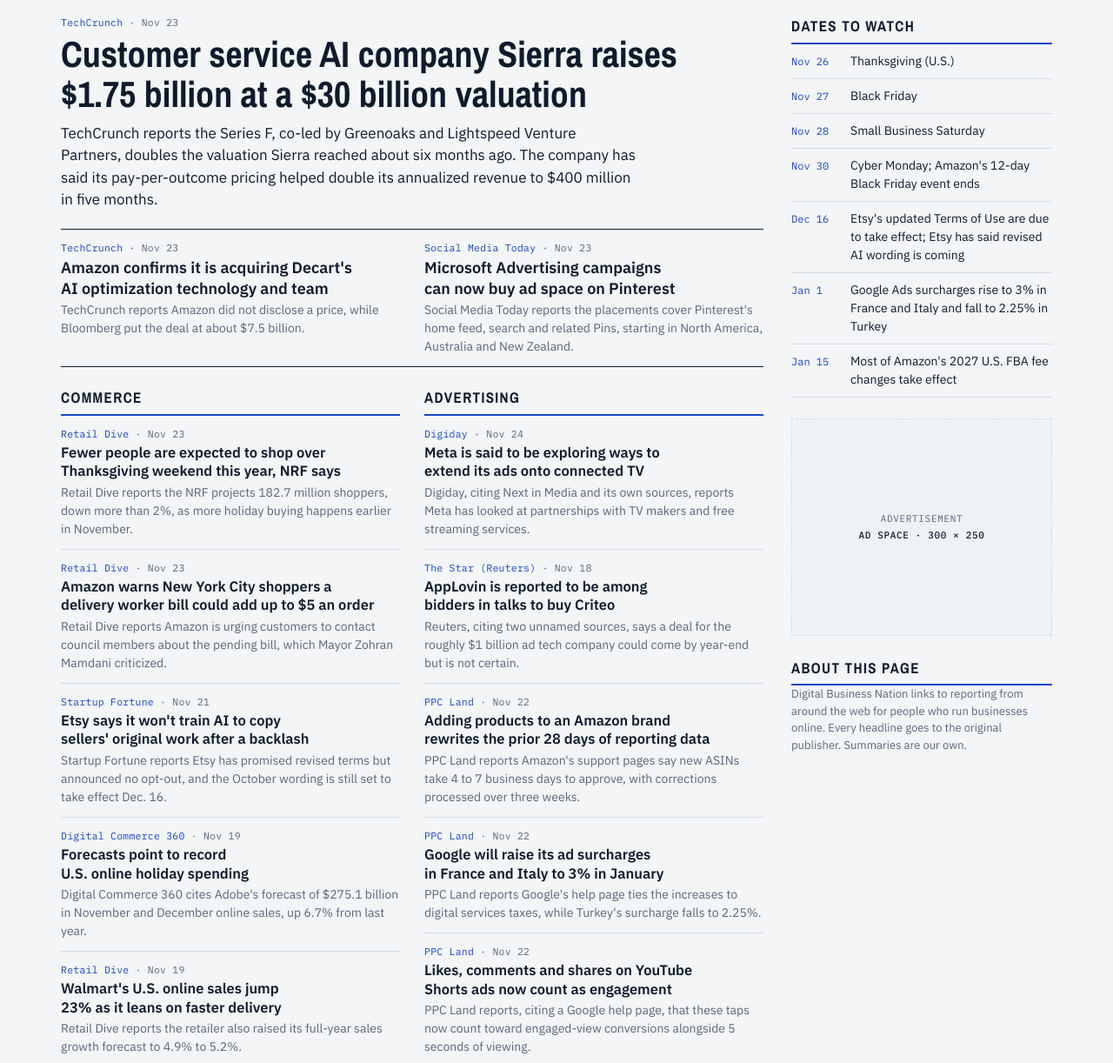
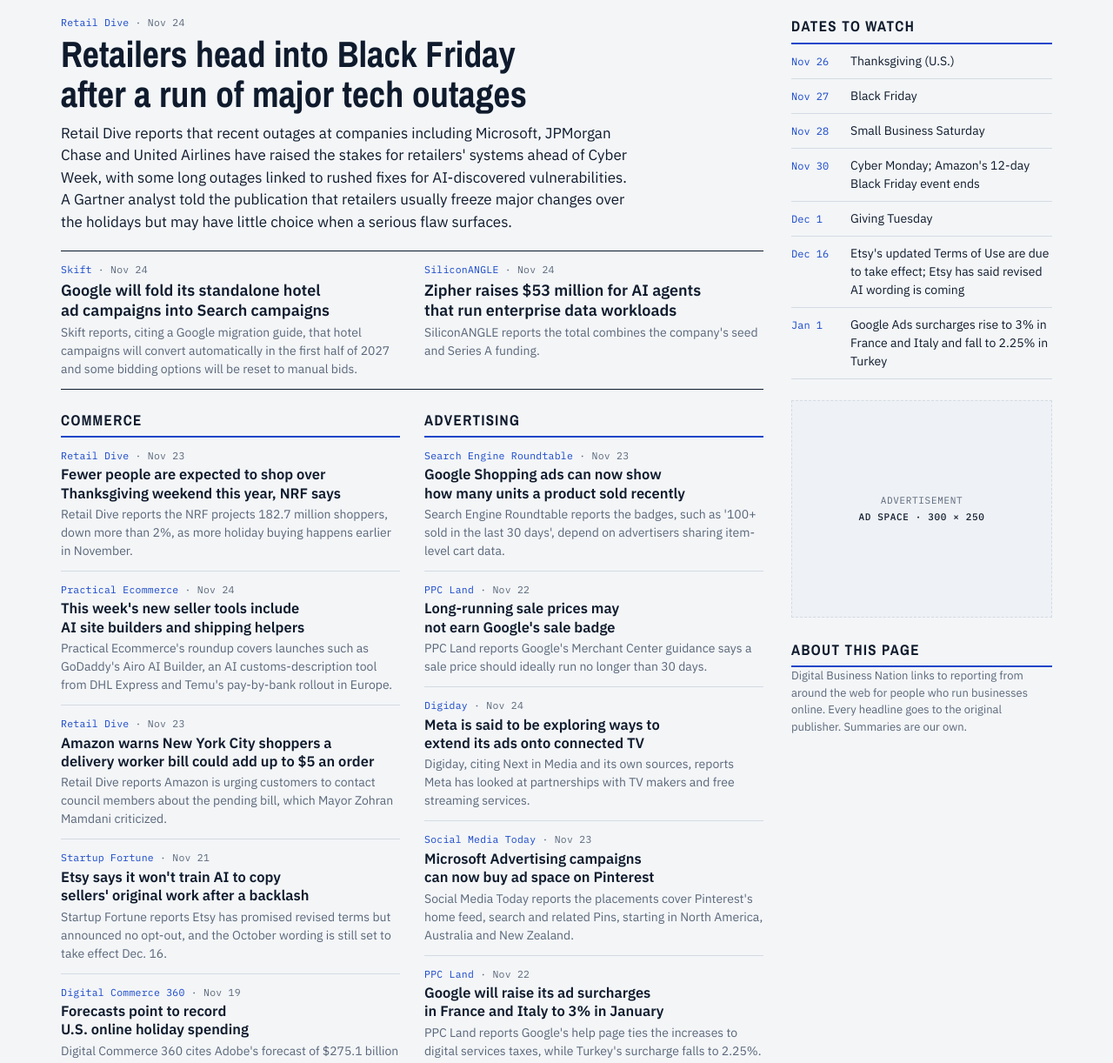
Before and after one commit to rfowlerjr/digitalbusinessnation, a plain HTML site: page index.html in a window 1280 px wide. Shown: the part 251-1473 px from the top of the page at 87% size. Drawn offline with nearby package versions, Linux system fonts and the light colour scheme.

Commit message:
Daily refresh: November 25, 2026
Co-Authored-By: Claude Opus 5.5 <noreply@anthropic.com>
Claude-Session: https://claude.ai/code/session_01KpBwt2JtKiNDLULFLDDJUf

```diff
--- a/index.html
+++ b/index.html
@@ -136,24 +136,24 @@ footer{border-top:3px solid var(--ink);padding:16px 0 32px;font-size:13px;color:
 
 <script>
 /* ===== DAILY DATA: everything below this line is what changes each day ===== */
-const EDITION = { date: "Tuesday, November 24, 2026", updated: "Updated 4:51 a.m. PT" };
+const EDITION = { date: "Wednesday, November 25, 2026", updated: "Updated 4:52 a.m. PT" };
 
 const LEAD = {
-  src: "TechCrunch", when: "Nov 23",
-  url: "https://techcrunch.com/2026/11/23/sierra-doubles-valuation-to-30b-within-six-months-as-demand-for-ai-in-cx-takes-off/",
-  title: "Customer service AI company Sierra raises $1.75 billion at a $30 billion valuation",
-  sum: "TechCrunch reports the Series F, co-led by Greenoaks and Lightspeed Venture Partners, doubles the valuation Sierra reached about six months ago. The company has said its pay-per-outcome pricing helped double its annualized revenue to $400 million in five months."
+  src: "Retail Dive", when: "Nov 24",
+  url: "https://www.retaildive.com/news/black-friday-retailers-tech-outages-ai/875541/",
+  title: "Retailers head into Black Friday after a run of major tech outages",
+  sum: "Retail Dive reports that recent outages at companies including Microsoft, JPMorgan Chase and United Airlines have raised the stakes for retailers' systems ahead of Cyber Week, with some long outages linked to rushed fixes for AI-discovered vulnerabilities. A Gartner analyst told the publication that retailers usually freeze major changes over the holidays but may have little choice when a serious flaw surfaces."
 };
 
 const ALSO = [
-  { src: "TechCrunch", when: "Nov 23",
-    url: "https://techcrunch.com/2026/11/23/amazon-snaps-up-decarts-ai-optimization-tech-for-7-5b-as-it-prepares-to-sell-trainium-chips/",
-    title: "Amazon confirms it is acquiring Decart's AI optimization technology and team",
-    sum: "TechCrunch reports Amazon did not disclose a price, while Bloomberg put the deal at about $7.5 billion." },
-  { src: "Social Media Today", when: "Nov 23",
-    url: "https://www.socialmediatoday.com/news/pinterest-announces-partnership-with-microsoft-ads/875553/",
-    title: "Microsoft Advertising campaigns can now buy ad space on Pinterest",
-    sum: "Social Media Today reports the placements cover Pinterest's home feed, search and related Pins, starting in North America, Australia and New Zealand." }
+  { src: "Skift", when: "Nov 24",
+    url: "https://skift.com/2026/11/24/google-folds-hotel-ads-into-search-upending-how-properties-bid-and-measure/",
+    title: "Google will fold its standalone hotel ad campaigns into Search campaigns",
+    sum: "Skift reports, citing a Google migration guide, that hotel campaigns will convert automatically in the first half of 2027 and some bidding options will be reset to manual bids." },
+  { src: "SiliconANGLE", when: "Nov 24",
+    url: "https://siliconangle.com/2026/11/24/zipher-lands-53m-to-put-ai-agents-not-data-engineers-in-charge-of-data-workloads/",
+    title: "Zipher raises $53 million for AI agents that run enterprise data workloads",
+    sum: "SiliconANGLE reports the total combines the company's seed and Series A funding." }
 ];
 
 const SECTIONS = [
@@ -162,6 +162,10 @@ const SECTIONS = [
       url: "https://www.retaildive.com/news/black-friday-cyber-monday-shopping-projected-to-slip/875473/",
       title: "Fewer people are expected to shop over Thanksgiving weekend this year, NRF says",
       sum: "Retail Dive reports the NRF projects 182.7 million shoppers, down more than 2%, as more holiday buying happens earlier in November." },
+    { src: "Practical Ecommerce", when: "Nov 24",
+      url: "https://www.practicalecommerce.com/new-ecommerce-tools-november-24-2026",
+      title: "This week's new seller tools include AI site builders and shipping helpers",
+      sum: "Practical Ecommerce's roundup covers launches such as GoDaddy's Airo AI Builder, an AI customs-description tool from DHL Express and Temu's pay-by-bank rollout in Europe." },
     { src: "Retail Dive", when: "Nov 23",
       url: "https://www.retaildive.com/news/amazon-enlists-customers-in-fight-against-nyc-delivery-protection-act/875451/",
       title: "Amazon warns New York City shoppers a delivery worker bill could add up to $5 an order",
@@ -177,63 +181,59 @@ const SECTIONS = [
     { src: "Retail Dive", when: "Nov 19",
       url: "https://www.retaildive.com/news/walmart-ecommerce-boom-fulfillment-speed-q3-earnings/875166/",
       title: "Walmart's U.S. online sales jump 23% as it leans on faster delivery",
-      sum: "Retail Dive reports the retailer also raised its full-year sales growth forecast to 4.9% to 5.2%." },
-    { src: "Retail Dive", when: "Nov 20",
-      url: "https://www.retaildive.com/news/thredup-tiktok-shop-livestream-shopping/875247/",
-      title: "ThredUp expands livestream selling on TikTok Shop",
-      sum: "Retail Dive reports the resale marketplace runs 10 live shows a week on TikTok Shop and plans to double that soon." }
+      sum: "Retail Dive reports the retailer also raised its full-year sales growth forecast to 4.9% to 5.2%." }
   ]},
   { id: "advertising", name: "Advertising", items: [
+    { src: "Search Engine Roundtable", when: "Nov 23",
+      url: "https://www.seroundtable.com/google-ads-purchase-signal-annotations-42587.html",
+      title: "Google Shopping ads can now show how many units a product sold recently",
+      sum: "Search Engine Roundtable reports the badges, such as '100+ sold in the last 30 days', depend on advertisers sharing item-level cart data." },
+    { src: "PPC Land", when: "Nov 22",
+      url: "https://ppc.land/merchant-center-sales-running-past-30-days-may-miss-googles-sale-badge/",
+      title: "Long-running sale prices may not earn Google's sale badge",
+      sum: "PPC Land reports Google's Merchant Center guidance says a sale price should ideally run no longer than 30 days." },
     { src: "Digiday", when: "Nov 24",
       url: "https://digiday.com/media-buying/ad-tech-briefing-meta-eyes-ctv-as-applovin-circles-criteo-signs-of-the-squeeze-on-independent-ad-tech/",
       title: "Meta is said to be exploring ways to extend its ads onto connected TV",
       sum: "Digiday, citing Next in Media and its own sources, reports Meta has looked at partnerships with TV makers and free streaming services." },
-    { src: "The Star (Reuters)", when: "Nov 18",
-      url: "https://www.thestar.com.my/tech/tech-news/2026/11/18/exclusive-applovin-among-firms-in-talks-to-acquire-criteo-sources-say",
-      title: "AppLovin is reported to be among bidders in talks to buy Criteo",
-      sum: "Reuters, citing two unnamed sources, says a deal for the roughly $1 billion ad tech company could come by year-end but is not certain." },
-    { src: "PPC Land", when: "Nov 22",
-      url: "https://ppc.land/adding-asins-to-an-amazon-brand-restates-the-previous-28-days-of-data",
-      title: "Adding products to an Amazon brand rewrites the prior 28 days of reporting data",
-      sum: "PPC Land reports Amazon's support pages say new ASINs take 4 to 7 business days to approve, with corrections processed over three weeks." },
+    { src: "Social Media Today", when: "Nov 23",
+      url: "https://www.socialmediatoday.com/news/pinterest-announces-partnership-with-microsoft-ads/875553/",
+      title: "Microsoft Advertising campaigns can now buy ad space on Pinterest",
+      sum: "Social Media Today reports the placements cover Pinterest's home feed, search and related Pins, starting in North America, Australia and New Zealand." },
     { src: "PPC Land", when: "Nov 22",
       url: "https://ppc.land/google-ads-surcharges-hit-3-in-france-and-italy-from-january-2027/",
       title: "Google will raise its ad surcharges in France and Italy to 3% in January",
       sum: "PPC Land reports Google's help page ties the increases to digital services taxes, while Turkey's surcharge falls to 2.25%." },
-    { src: "PPC Land", when: "Nov 22",
-      url: "https://ppc.land/google-lets-a-like-stand-in-for-5-seconds-of-viewing-in-shorts-conversions/",
-      title: "Likes, comments and shares on YouTube Shorts ads now count as engagement",
-      sum: "PPC Land reports, citing a Google help page, that these taps now count toward engaged-view conversions alongside 5 seconds of viewing." },
-    { src: "Search Engine Roundtable", when: "Nov 19",
-      url: "https://www.seroundtable.com/microsoft-ads-in-ai-overviews-on-bing-42578.html",
-      title: "Microsoft confirms ads now run inside Bing's AI Overviews",
-      sum: "Search Engine Roundtable reports the placements draw from existing campaigns such as Performance Max in every market except China." }
+    { src: "The Star (Reuters)", when: "Nov 18",
+      url: "https://www.thestar.com.my/tech/tech-news/2026/11/18/exclusive-applovin-among-firms-in-talks-to-acquire-criteo-sources-say",
+      title: "AppLovin is reported to be among bidders in talks to buy Criteo",
+      sum: "Reuters, citing two unnamed sources, says a deal for the roughly $1 billion ad tech company could come by year-end but is not certain." }
   ]},
   { id: "ai-funding", name: "AI & Funding", wide: true, items: [
-    { src: "Business Standard", when: "Nov 23",
-      url: "https://www.business-standard.com/amp/companies/start-ups/data-security-startup-matters-ai-raises-115-crore-in-pre-series-a-round-126112301165_1.html",
-      title: "Indian data security startup Matters.AI raises Rs 115 crore",
-      sum: "Business Standard reports Tanglin Venture Partners led the pre-Series A round, and the company plans to build a North American sales team." },
-    { src: "The Next Web", when: "Nov 23",
-      url: "https://thenextweb.com/news/agon-70m-series-a-synthetic-battlefield",
-      title: "London defense simulation startup Agon raises a $70 million Series A",
-      sum: "TNW reports Northzone led the round at a reported $450 million valuation, less than a year after the company was founded." },
-    { src: "The Next Web", when: "Nov 23",
-      url: "https://thenextweb.com/news/aevius-22m-insight-partners-mass-general-brigham-clinical-ai",
-      title: "Clinical AI spinout Aevius raises a $22 million seed round",
-      sum: "TNW reports Insight Partners led the round for the Mass General Brigham spinout, which sells to health systems, insurers and drugmakers." },
-    { src: "Bloomberg", when: "Nov 22",
-      url: "https://www.bloomberg.com/news/articles/2026-11-22/ant-group-bets-on-simplexity-to-thrive-in-china-s-humanoid-race",
-      title: "Ant Group leads a $100 million round in Chinese robotics startup Simplexity",
-      sum: "Bloomberg reports the round values the physical-AI company at $1.6 billion." },
-    { src: "TechCrunch", when: "Nov 19",
-      url: "https://techcrunch.com/2026/11/19/former-alibaba-execs-everful-raises-48-5m-to-connect-retailers-with-chinese-factories/",
-      title: "Everful raises $48.5 million to link smaller retailers with Chinese factories",
-      sum: "TechCrunch reports the company was started by former Alibaba executives." },
-    { src: "Fortune", when: "Nov 19",
-      url: "https://fortune.com/2026/11/19/series-a-funding-skyrocketed-2026-founders-arent-getting-more-chances/",
-      title: "Series A dollars are up sharply this year, but the number of deals is not",
-      sum: "Fortune cites Crunchbase data showing U.S. startups raised $42 billion in Series A rounds through October, up 60% from a year earlier." }
+    { src: "TechCrunch", when: "Nov 23",
+      url: "https://techcrunch.com/2026/11/23/sierra-doubles-valuation-to-30b-within-six-months-as-demand-for-ai-in-cx-takes-off/",
+      title: "Customer service AI company Sierra raises $1.75 billion at a $30 billion valuation",
+      sum: "TechCrunch reports the Series F was co-led by Greenoaks and Lightspeed Venture Partners and doubles the valuation Sierra reached about six months ago." },
+    { src: "TechCrunch", when: "Nov 24",
+      url: "https://techcrunch.com/2026/11/24/maple-raises-5-3m-to-build-ai-products-that-protect-your-data-even-from-itself/",
+      title: "Privacy-focused AI app maker Maple raises a $5.3 million seed round",
+      sum: "TechCrunch reports EPIC Ventures led the round for the company, whose models run in secure hardware environments so it cannot read user data." },
+    { src: "SiliconANGLE", when: "Nov 24",
+      url: "https://siliconangle.com/2026/11/24/verra-raises-5m-to-help-consulting-firms-forget-their-institutional-amnesia/",
+      title: "Verra raises $5 million to build AI search over consulting firms' past work",
+      sum: "SiliconANGLE reports Kearny Jackson led the seed round, with a16z Speedrun among the other investors." },
+    { src: "Yahoo Finance (Business Wire)", when: "Nov 24",
+      url: "https://finance.yahoo.com/technology/ai/articles/leash-biosciences-raises-11m-build-130000997.html",
+      title: "Leash Biosciences raises $11 million to generate lab data for training AI",
+      sum: "The Salt Lake City company says the round was co-led by Innovation Endeavors and Insight Partners." },
+    { src: "Embo", when: "Nov 23",
+      url: "https://embo.com/introducing-embo",
+      title: "Robotics AI startup Embo launches with a $110 million seed round",
+      sum: "The company says Andreessen Horowitz led the round, with Khosla Ventures, DST Global and Nvidia also investing." },
+    { src: "TechCrunch", when: "Nov 23",
+      url: "https://techcrunch.com/2026/11/23/amazon-snaps-up-decarts-ai-optimization-tech-for-7-5b-as-it-prepares-to-sell-trainium-chips/",
+      title: "Amazon confirms it is acquiring Decart's AI optimization technology and team",
+      sum: "TechCrunch reports Amazon did not disclose a price, while Bloomberg put the deal at about $7.5 billion." }
   ]}
 ];
 
@@ -242,9 +242,9 @@ const DATES = [
   ["Nov 27", "Black Friday"],
   ["Nov 28", "Small Business Saturday"],
   ["Nov 30", "Cyber Monday; Amazon's 12-day Black Friday event ends"],
+  ["Dec 1", "Giving Tuesday"],
   ["Dec 16", "Etsy's updated Terms of Use are due to take effect; Etsy has said revised AI wording is coming"],
-  ["Jan 1", "Google Ads surcharges rise to 3% in France and Italy and fall to 2.25% in Turkey"],
-  ["Jan 15", "Most of Amazon's 2027 U.S. FBA fee changes take effect"]
+  ["Jan 1", "Google Ads surcharges rise to 3% in France and Italy and fall to 2.25% in Turkey"]
 ];
 /* ===== END DAILY DATA ===== */
 
```
